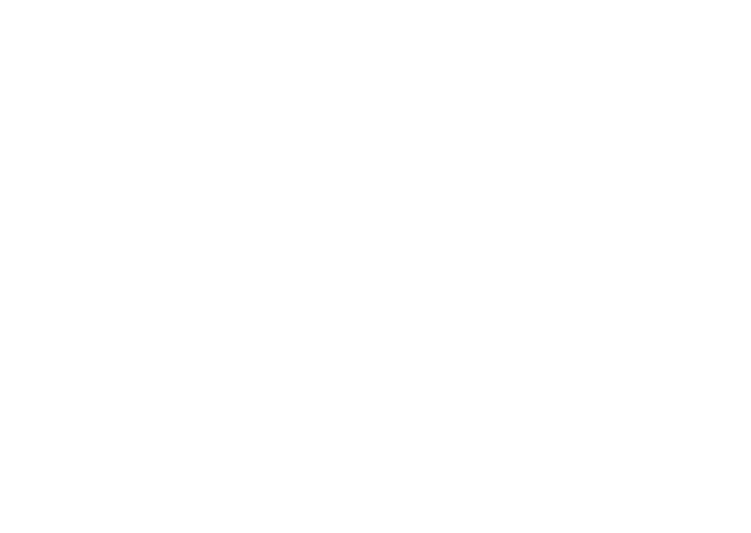
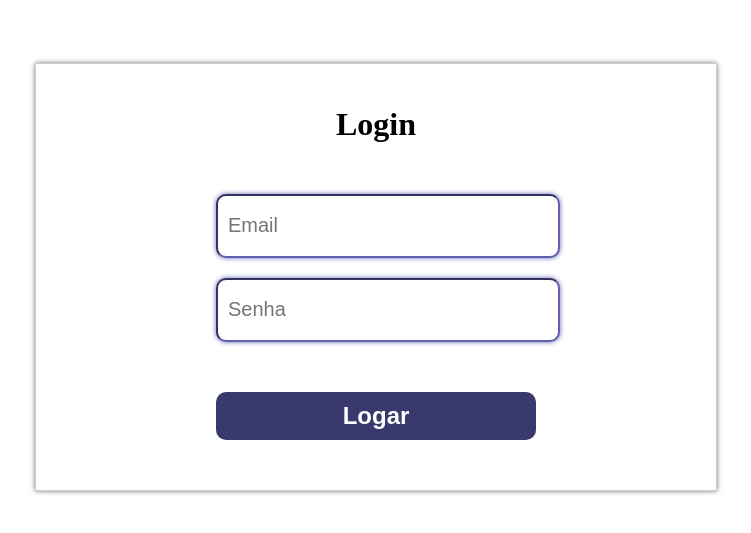
Before and after one commit to Brenda-Almeida/Projeto-Eng-Soft-II-Frontend, a React (Create React App) app: page /login in a window 1280 px wide. Shown: the part 131-664 px from the top of the page, without its empty margins (272-1023 px from the left). Built offline with nearby package versions, Linux system fonts and the light colour scheme.

Commit message:
Criação do login

```diff
--- /dev/null
+++ b/src/hooks/Auth.tsx
@@ -0,0 +1,68 @@
+import React, { createContext, useCallback, useState, useContext } from 'react';
+import  api  from '../services/api';
+
+interface AuthState {
+  token: string;
+  user: object;
+}
+
+interface SignInCredentials {
+  email: string;
+  password: string;
+}
+
+interface AuthContextData {
+  user: object;
+  singIn(credentials: SignInCredentials): Promise<void>;
+  singOut(): void;
+}
+
+const AuthContext = createContext<AuthContextData>({} as AuthContextData);
+
+const AuthProvider: React.FC = ({ children }) => {
+  const [data, setData] = useState<AuthState>(() => {
+    const token = localStorage.getItem('@Profe:token');
+    const user = localStorage.getItem('@Profe:user');
+    if (token && user) {
+      return { token, user: JSON.parse(user) };
+    }
+
+    return {} as AuthState;
+  });
+  const singIn = useCallback(async ({ email, password }) => {
+    const response = await api.post('sessions', {
+      email,
+      password,
+    });
+
+    const { token, user } = response.data;
+    localStorage.setItem('@Profe:token', token);
+    localStorage.setItem('@Profe:user', JSON.stringify(user));
+
+    setData({ token, user });
+  }, []);
+
+  const singOut = useCallback(() => {
+    localStorage.removeItem('@Profe:token');
+    localStorage.removeItem('@Profe:user');
+
+    setData({} as AuthState);
+  }, []);
+
+  return (
+    <AuthContext.Provider value={{ user: data.user, singIn, singOut }}>
+      {children}
+    </AuthContext.Provider>
+  );
+};
+
+function useAuth(): AuthContextData {
+  const context = useContext(AuthContext);
+
+  if (!context) {
+    throw new Error('useAuth must be used within an AuthProvider');
+  }
+  return context;
+}
+
+export { AuthProvider, useAuth };
--- /dev/null
+++ b/src/pages/LoginUser/index.tsx
@@ -0,0 +1,52 @@
+import { useCallback, useState } from 'react';
+import api from '../../services/api';
+import Input from "../../components/Input"
+import Button from "../../components/Button"
+import { Link, useHistory } from 'react-router-dom';
+
+import './user.css';
+import { useAuth } from '../../hooks/Auth';
+
+const LoginUser: React.FC = () => {
+  const history = useHistory();
+
+  const [ email, setEmail ] = useState('');
+  const [ password, setPassword ] = useState('');
+  const { singIn } = useAuth();
+
+  const handleSubmit = useCallback(
+    async () => {
+      try {
+
+        await singIn({
+          email: email,
+          password: password,
+        });
+        history.push('/dashboard');
+      } catch (err) {
+        alert("Tente novamente");
+      }
+    },
+    [singIn, history, email, password],
+  );
+
+  return (
+    <div className="containerLogin">
+      <div className="content-form">
+        <h1 className="title">Login</h1>
+        <div className="form">
+          <form onSubmit={handleSubmit}>
+            <div className="input-text">
+              <Input type="email" name="email" placeholder="Email" value ={email} onChange = { event => setEmail(event.target.value)}/>
+              <Input type="password" name="senha" placeholder="Senha" value ={password} onChange = { event => setPassword(event.target.value)}/>
+            </div>
+
+            <Button>Logar</Button>
+          </form>
+        </div>
+      </div>
+    </div>
+  );
+}
+
+export default LoginUser;
--- /dev/null
+++ b/src/pages/LoginUser/user.css
@@ -0,0 +1,41 @@
+.containerLogin {
+    width: 100vw;
+    height: 100vh;
+    display: flex;
+    justify-content: center;
+    align-items: center;
+  }
+
+  .content-form {
+    width: 100%;
+    max-width: 1200px;
+
+    display: flex;
+    flex-direction: column;
+    align-items: center;
+    justify-content: center;
+
+    border: 1px solid rgba(155, 155, 155, 0.50);
+    box-shadow: 0 0 5px rgb(121, 121, 121);
+    padding: 20px 20px 30px 20px;
+
+  }
+
+  .form {
+    font-size: 24px;
+    width: 50%;
+  }
+
+  .input-text {
+    margin: 20px 0;
+  }
+
+  .input-radio {
+    display: flex;
+    flex-direction: row;
+    margin-top: 20px;
+  }
+
+  .input-radio .option-radio {
+    margin-right: 20px;
+  }
--- a/src/routes.tsx
+++ b/src/routes.tsx
@@ -2,6 +2,7 @@
 
 import Landing from './pages/Landing';
 import RegisterUser from './pages/RegisterUser';
+import LoginUser from './pages/LoginUser';
 import Home from './pages/Home';
 
 import RegisterSubject from './pages/RegisterSubject';
@@ -14,6 +15,7 @@
     <BrowserRouter>
       <Route path='/' exact component={Landing} />
       <Route path='/registerUser' component={RegisterUser} />
+      <Route path='/login' component={LoginUser} />
       <Route path='/home' exact component={Home} />
       <Route path='/createSubject' component={RegisterSubject} />
       <Route path='/createTopic' component={CreateTopic} />
```
Also changed, not shown: src/images/bgLogin.jpeg (added).
